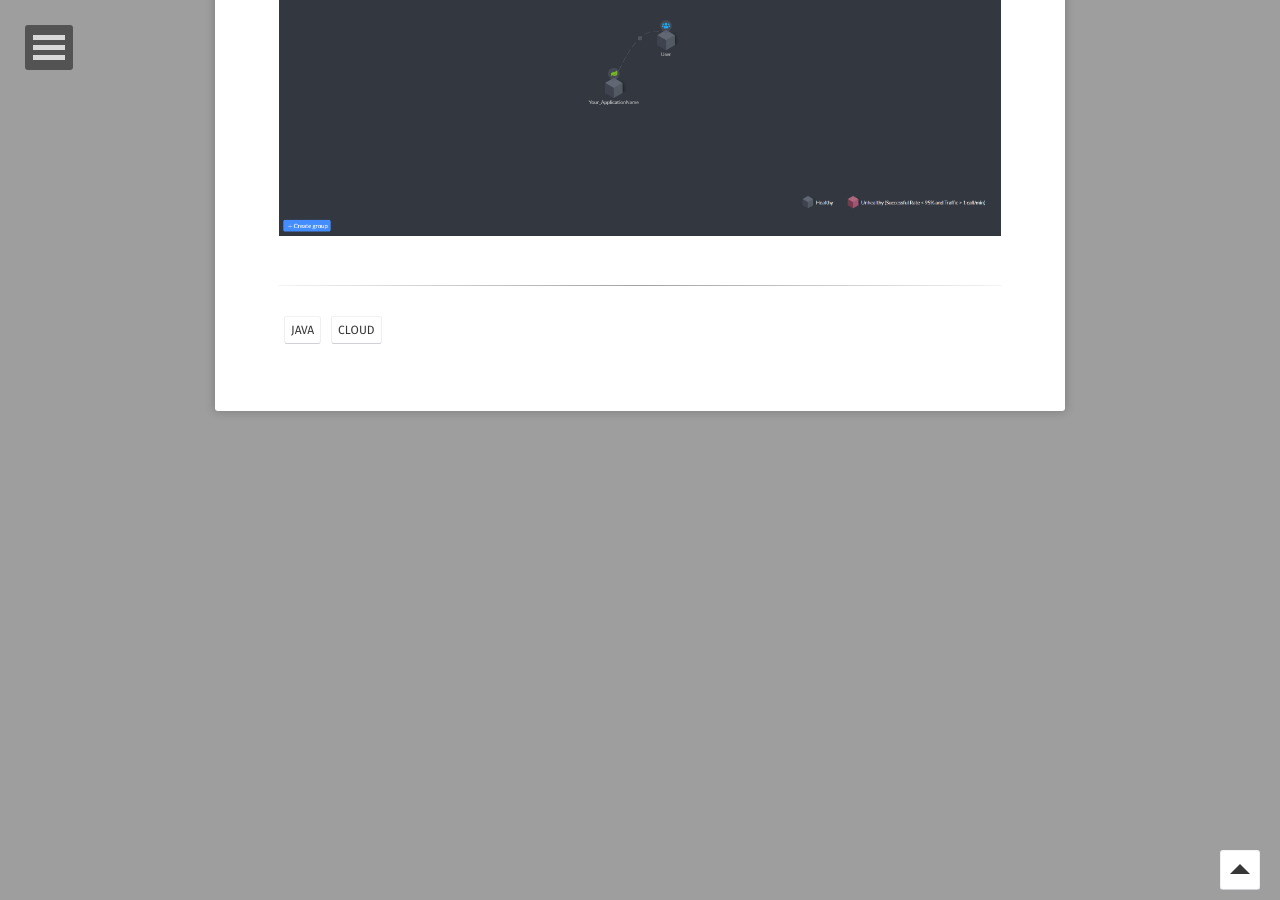
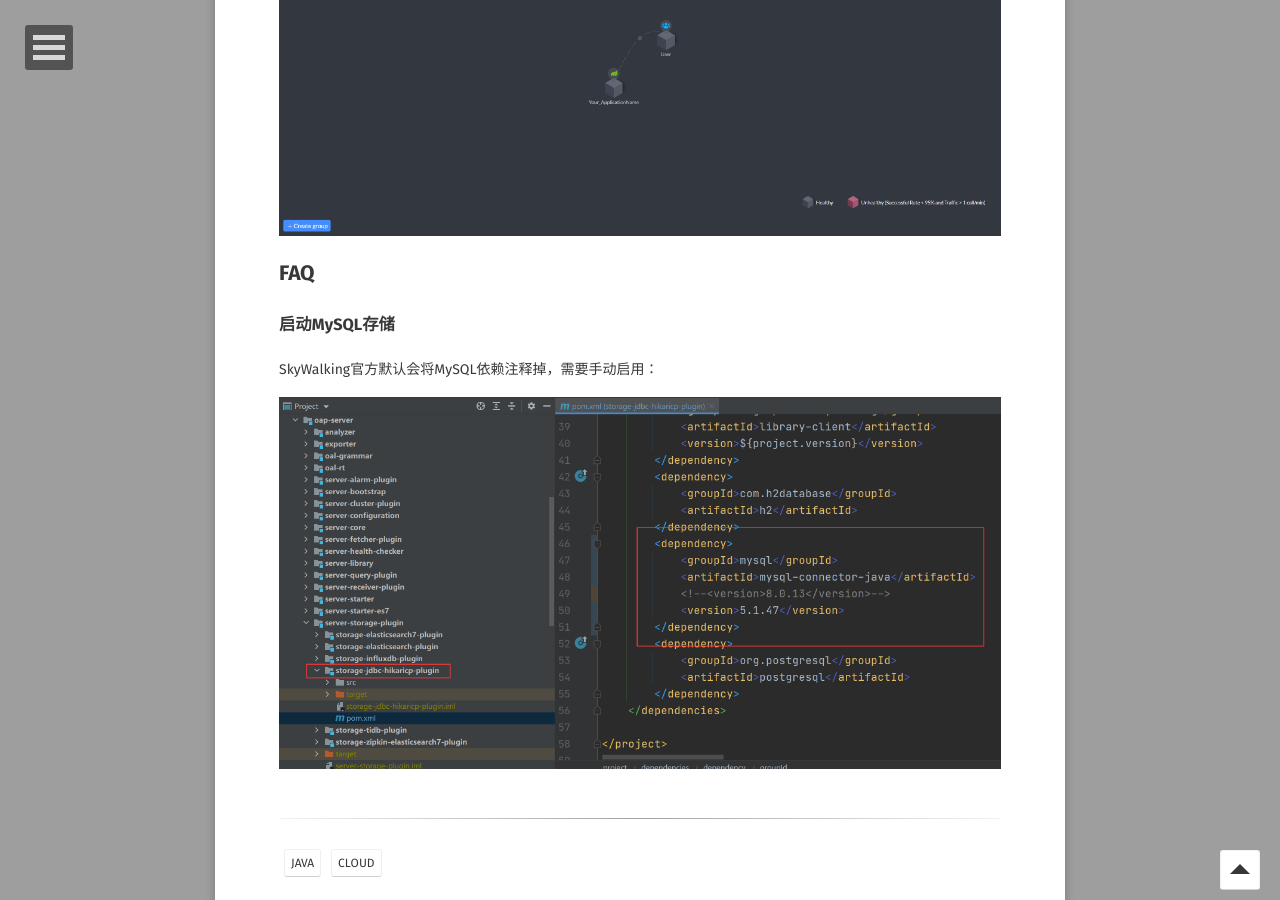
Before and after one commit to hyfsy/hyfsy.github.io, a Jekyll site: the page built from _posts/2021-06-12-compile-skywalking.md, in a window 1280 px wide and 900 px high, scrolled down 4113 px. Built offline with Jekyll 4.4.1, drawn with Linux system fonts in a browser that asks for light colours; some web fonts are replaced.

Commit message:
添加mysql依赖

```diff
--- a/_posts/2021-06-12-compile-skywalking.md
+++ b/_posts/2021-06-12-compile-skywalking.md
@@ -78,3 +78,19 @@ skywalking工程内导入自己的项目
 访问Webapp：http://localhost:8080
 
 ![](../images/2021/06/12/007.png)
+
+
+
+
+
+
+
+
+
+## FAQ
+
+### 启动MySQL存储
+
+SkyWalking官方默认会将MySQL依赖注释掉，需要手动启用：
+
+![](../images/2021/06/12/009.png)
```
Also changed, not shown: images/2021/06/12/009.png (added).
